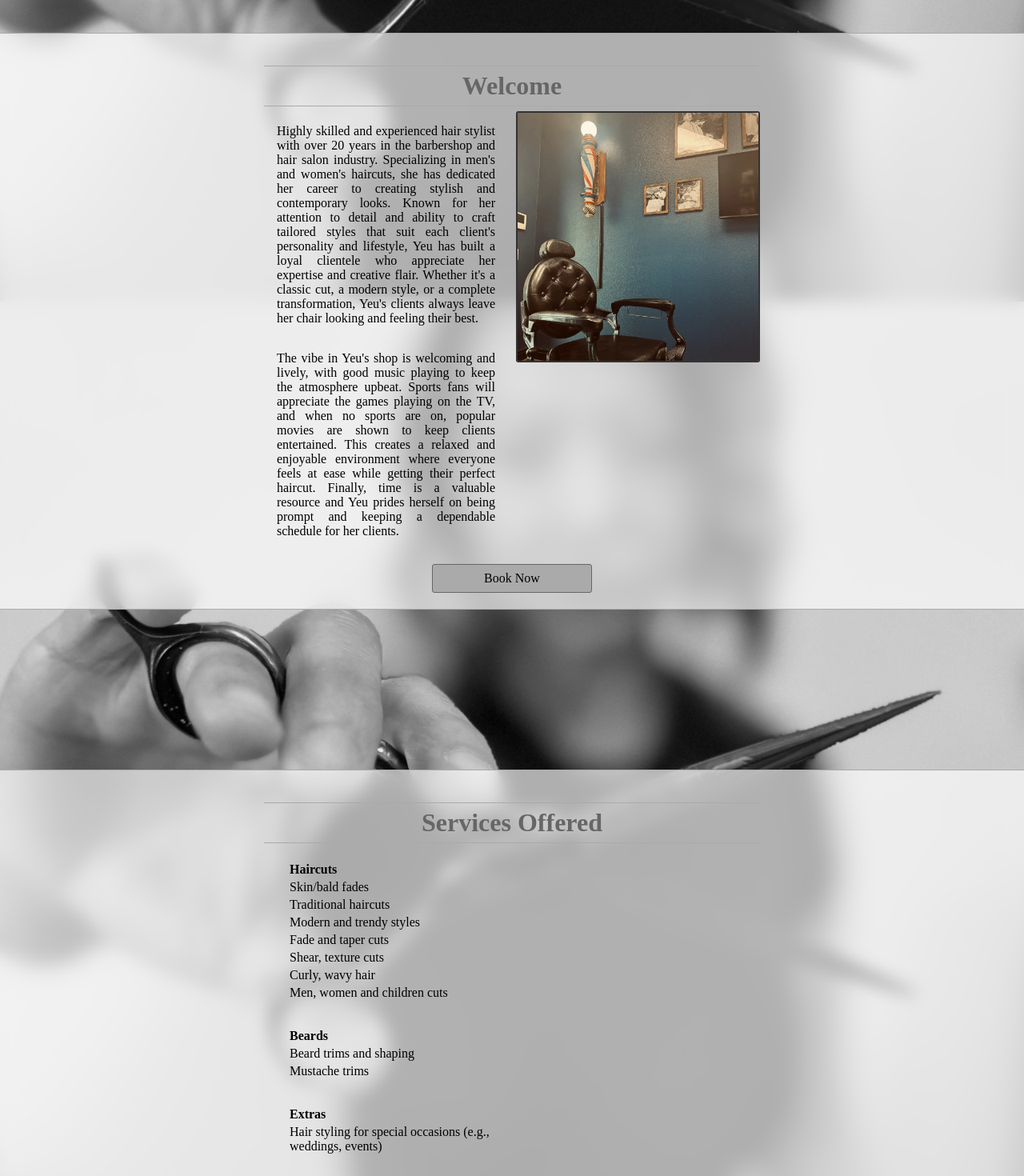
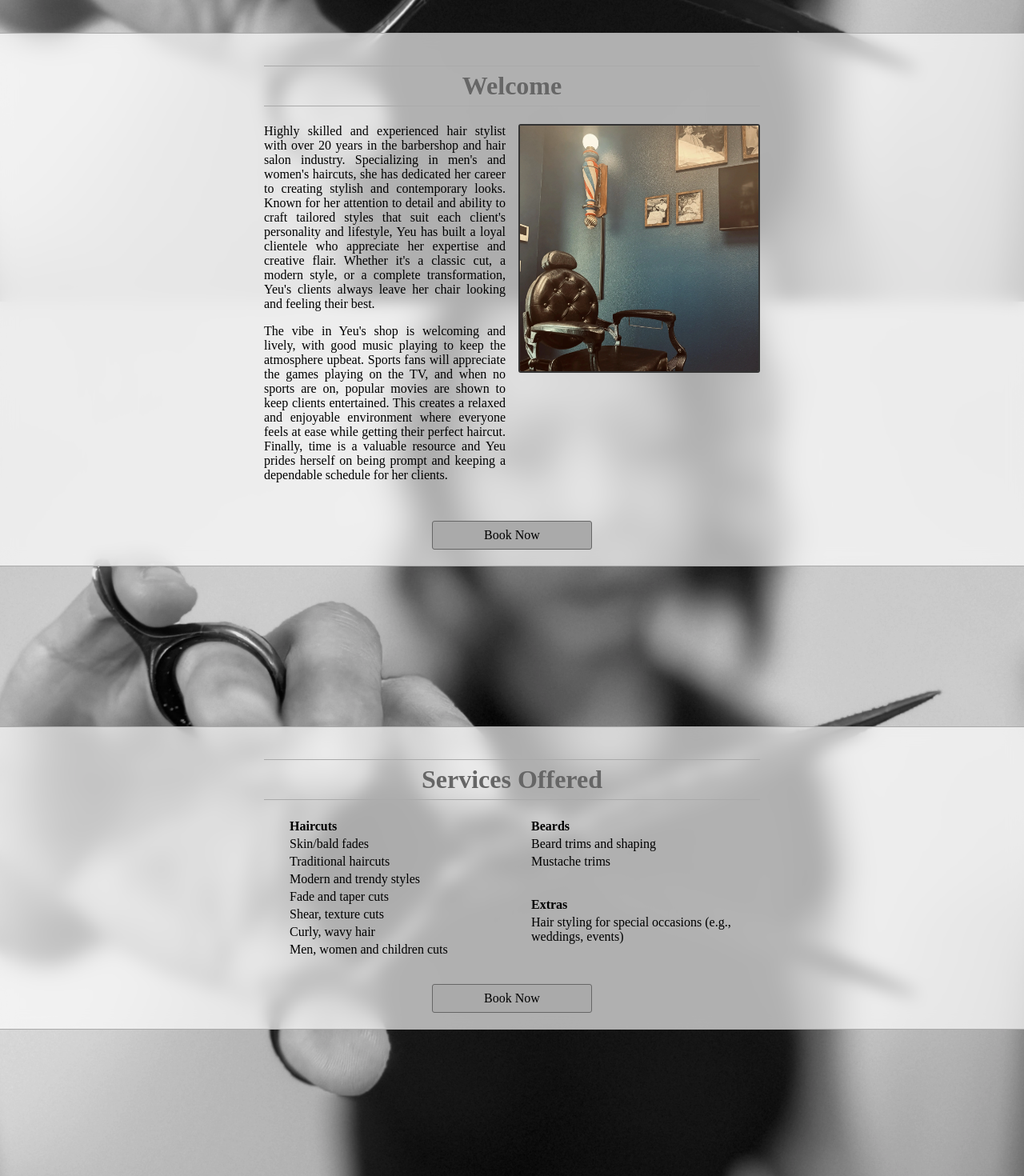
Before and after one commit to iseabock/yeucutit, a Next.js app: page / in a window 1280 px wide. Shown: the part 780-2250 px from the top of the page at 80% size. Built offline with nearby package versions, Linux system fonts and the light colour scheme.

Commit message:
minor style changes

```diff
--- a/src/app/page.module.css
+++ b/src/app/page.module.css
@@ -84,12 +84,18 @@
 
 .content p {
   color: black;
-  padding: 1em;
+  padding: 0 0 1em 0;
 }
 
 .content .contentContainer {
   width: 50%;
   margin: 0 auto;
+}
+
+.content .contentContainer .contentBody {
+  padding: 1em 0;
+  display: flex;
+  gap: 1em;
 }
 
 .content .contentContainer .bookAppointment {
@@ -144,6 +150,11 @@
   padding-left: 1em;
   width: 100%;
   margin-left: auto;
+}
+
+.content .contentContainer .services .servicesContainer {
+  display: flex;
+  flex-direction: row;
 }
 
 .content .contentContainer .services .servicesContainer div {
@@ -208,10 +219,6 @@
   border: 0;
   padding: 10px;
 }
-
-/* .content .contentContainer.location .mapContainer {
-  min-height: 300px;
-} */
 
 @media (min-width: 768px) {
   .container {
--- a/src/app/page.tsx
+++ b/src/app/page.tsx
@@ -11,24 +11,6 @@ export default function Home() {
   const year = new Date().getFullYear();
   const yearSpan = year === 2024 ? "2024" : `2024 - ${year}`;
 
-  useEffect(() => {
-    const handleScroll = () => {
-      let scrollTop = window.pageYOffset || document.documentElement.scrollTop;
-      const parallaxElements = document.querySelectorAll('.parallax');
-
-      parallaxElements.forEach((el: Element) => {
-        const speed = 0.5; // Adjust the speed to your liking
-        (el as HTMLElement).style.transform = `translateY(${scrollTop * speed}px)`;
-      });
-    };
-
-    window.addEventListener('scroll', handleScroll);
-
-    return () => {
-      window.removeEventListener('scroll', handleScroll);
-    };
-  }, []);
-
   return (
     <main className={styles.main}>
       <header className={styles.header}>
@@ -39,7 +21,7 @@ export default function Home() {
         <div className={`${styles.content}`}>
           <div className={`${styles.contentContainer}`}>
             <h1>Welcome </h1>
-            <div className={`${styles.intro}`}>
+            <div className={`${styles.contentBody} ${styles.intro}`}>
               <div>
                 <p>Highly skilled and experienced hair stylist with over 20 years in the barbershop and hair salon industry.  Specializing in men&apos;s and women&apos;s haircuts, she has dedicated her career to creating stylish and contemporary looks. Known for her attention to detail and ability to craft tailored styles that suit each client&apos;s personality and lifestyle, Yeu has built a loyal clientele who appreciate her expertise and creative flair. Whether it&apos;s a classic cut, a modern style, or a complete transformation, Yeu&apos;s clients always leave her chair looking and feeling their best. </p>
                 <p>The vibe in Yeu&apos;s shop is welcoming and lively, with good music playing to keep the atmosphere upbeat. Sports fans will appreciate the games playing on the TV, and when no sports are on, popular movies are shown to keep clients entertained. This creates a relaxed and enjoyable environment where everyone feels at ease while getting their perfect haircut. Finally, time is a valuable resource and Yeu prides herself on being prompt and keeping a dependable schedule for her clients.</p>
```
